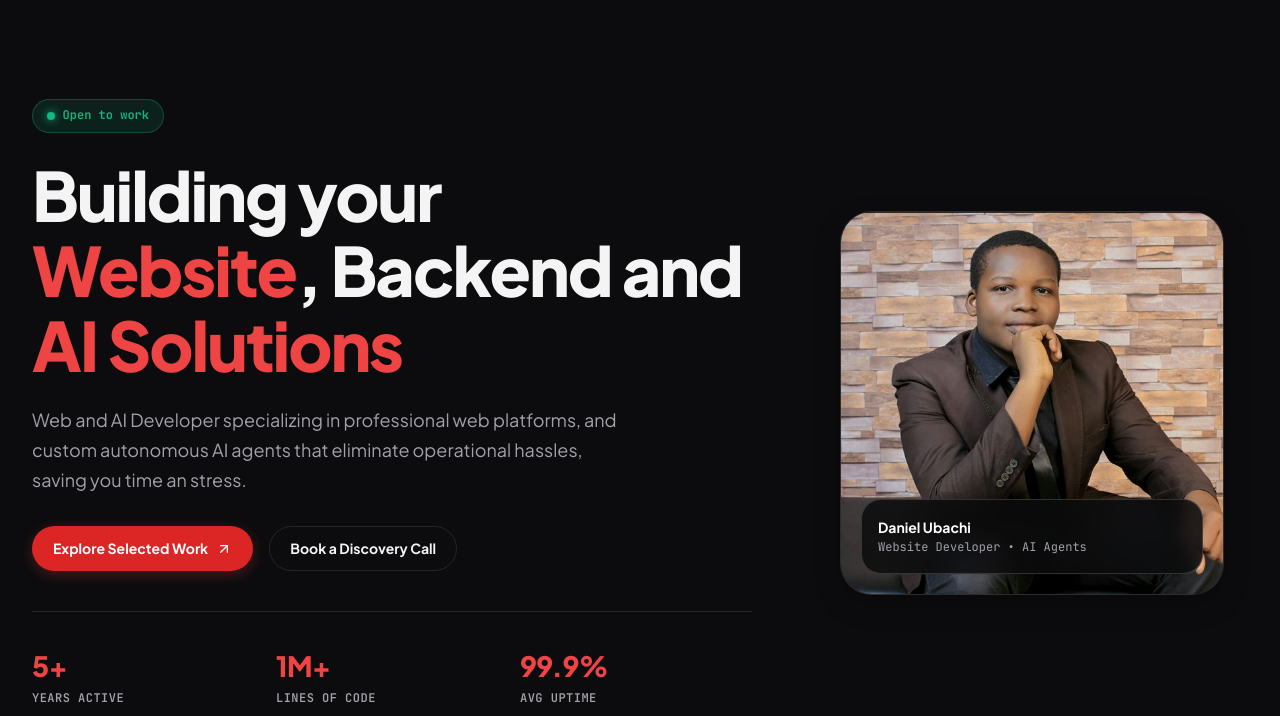
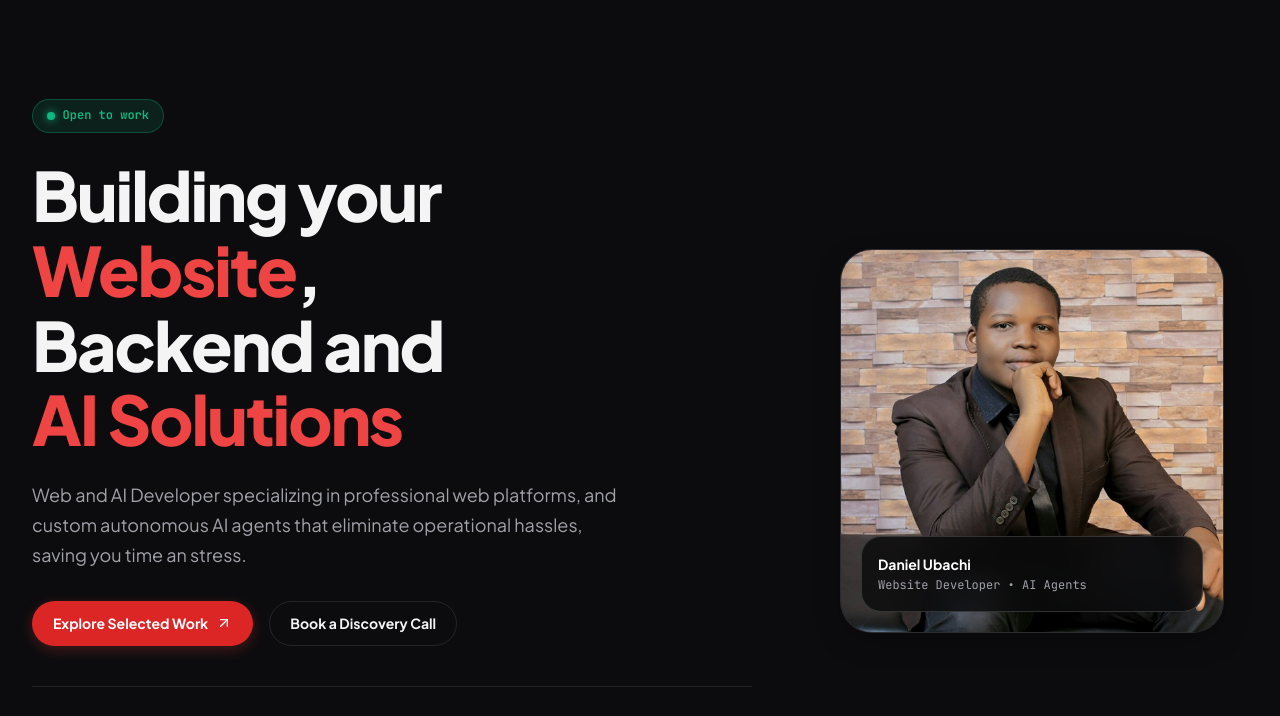
Before and after one commit to creativedaub/home, a website: page index.html in a window 1280 px wide. Shown: the part 78-794 px from the top of the page. Drawn offline with Linux system fonts and the light colour scheme.

Commit message:
Update index.html

```diff
--- a/index.html
+++ b/index.html
@@ -143,7 +143,7 @@
                 </div>
 
                 <h1 class="hero-title">
-                  Building your <br> <span class="text-red">Website</span>, Backend and <br> <span class="text-red">AI Solutions</span>
+                  Building your <br> <span class="text-red">Website</span>, <br> Backend and <br> <span class="text-red">AI Solutions</span>
                 </h1>
 
                 <p class="hero-lead">
```
